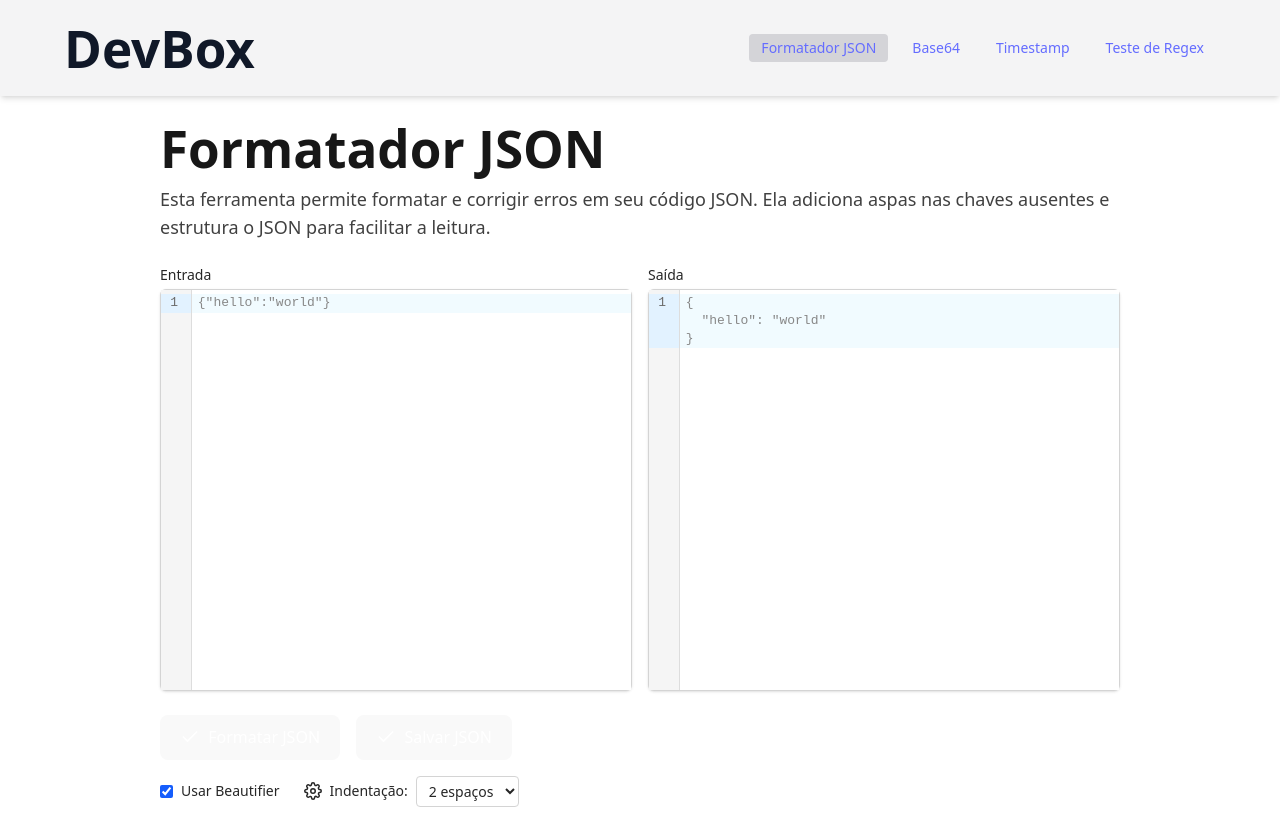
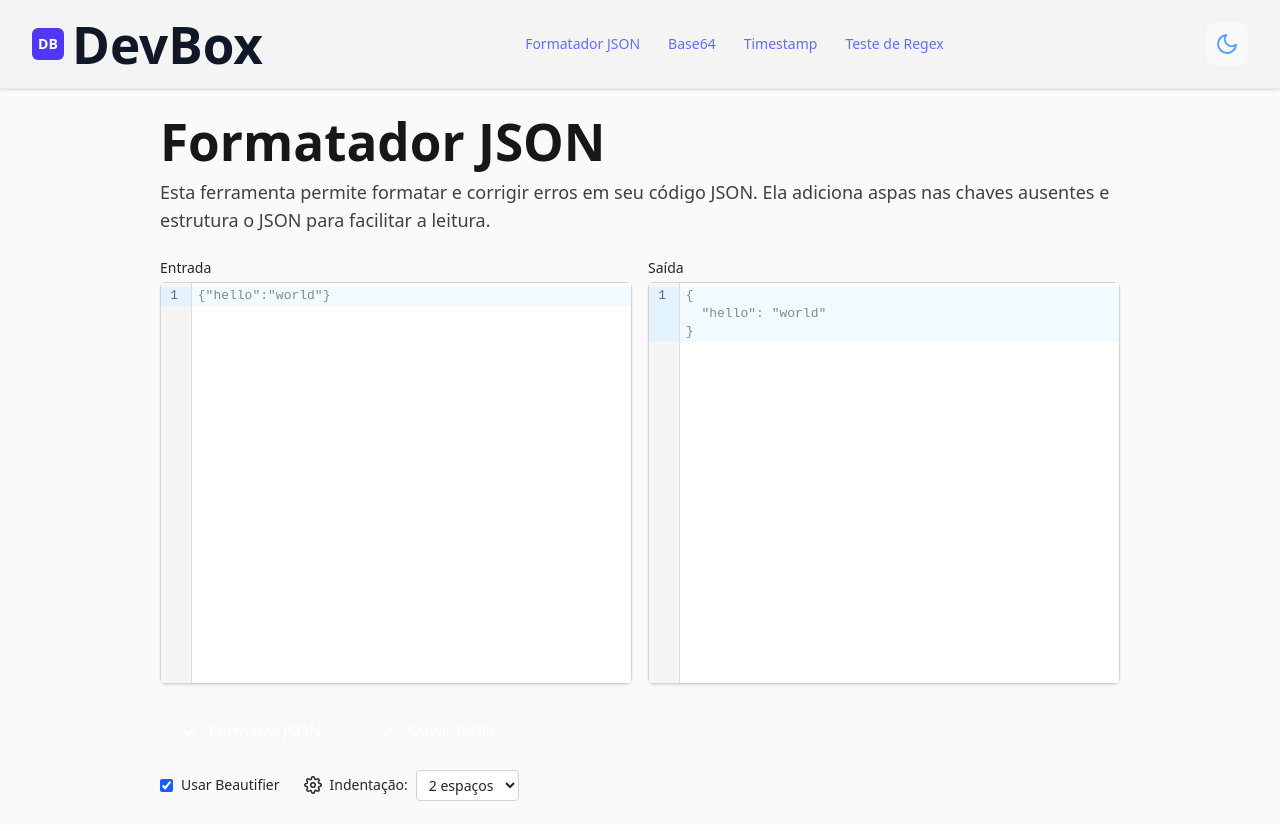
Before and after one commit to Elismar13/devbox, a React (Vite) app: page / in a window 1280 px wide. Built offline with nearby package versions, Linux system fonts and the light colour scheme.

Commit message:
refactor: update styling in Header and App components for improved consistency and dark mode support; remove unused clsx dependency
refactor: update styling in Header and App components for improved consistency and dark mode support; remove unused clsx dependency

```diff
--- a/src/App.tsx
+++ b/src/App.tsx
@@ -7,7 +7,7 @@ function App() {
   return (
     <ThemeProvider>
       <Router>
-        <div className="flex flex-col min-h-screen bg-white dark:bg-gray-900 text-gray-900 dark:text-gray-100 transition-colors duration-300">
+        <div className="flex flex-col min-h-screen bg-zinc-50 dark:bg-zinc-800 text-zinc-900 dark:text-zinc-100 transition-colors duration-300">
           <Header />
 
           <main className="w-screen">
--- a/src/components/DarkModeToggle.tsx
+++ b/src/components/DarkModeToggle.tsx
@@ -1,10 +1,8 @@
-import { useTranslation } from 'react-i18next'
+import { FiMoon, FiSun } from 'react-icons/fi'
 import ThemeContext from '../context/ThemeContext'
 import { useContext } from 'react'
 
 export default function DarkModeToggle() {
-  const { t } = useTranslation()
-
   const context = useContext(ThemeContext)
   if (!context) {
     throw new Error('ThemeContext must be used within a ThemeProvider')
@@ -15,9 +13,14 @@ export default function DarkModeToggle() {
   return (
     <button
       onClick={() => toggleTheme()}
-      className="px-3 py-1 text-sm border rounded hover:bg-zinc-200 dark:hover:bg-zinc-700 transition"
+      className={`p-2 rounded-full hover:bg-zinc-100 dark:hover:bg-zinc-800 transition-colors`}
+      aria-label={theme ? 'Switch to light mode' : 'Switch to dark mode'}
     >
-      {theme ? t('header.light') : t('header.dark')}
+      {theme === 'dark' ? (
+        <FiSun className="text-yellow-600" size={24} />
+      ) : (
+        <FiMoon className="text-blue-400" size={24} />
+      )}
     </button>
   )
 }
--- a/src/components/HamburgerMenu.tsx
+++ b/src/components/HamburgerMenu.tsx
@@ -1,4 +1,4 @@
-import { FaBars, FaTimes } from "react-icons/fa"
+import { FaBars, FaTimes } from 'react-icons/fa'
 
 export default function HamburgerMenu({
   isOpen,
@@ -9,8 +9,16 @@ export default function HamburgerMenu({
 }) {
   return (
     <div className="contents sm:hidden">
-      <button onClick={toggleMenu}>
-        {isOpen ? <FaTimes size={24} /> : <FaBars size={24} />}
+      <button
+        onClick={() => toggleMenu()}
+        className="p-2 rounded-md sm:hidden hover:bg-zinc-100 dark:hover:bg-zinc-800 transition-colors"
+        aria-label={isOpen ? 'Close menu' : 'Open menu'}
+      >
+        {isOpen ? (
+          <FaTimes className="w-5 h-5 text-zinc-600 dark:text-zinc-300" />
+        ) : (
+          <FaBars className="w-5 h-5 text-zinc-600 dark:text-zinc-300" />
+        )}
       </button>
     </div>
   )
--- a/src/components/Header.tsx
+++ b/src/components/Header.tsx
@@ -20,36 +20,68 @@ export default function Header() {
   const toggleMenu = () => setIsMenuOpen((prev) => !prev)
 
   return (
-    <header className="relative bg-zinc-100 dark:bg-zinc-800 p-5 shadow-md">
-      <div className="flex items-center justify-between max-w-6xl mx-auto">
-        <h1 className="text-lg font-semibold">DevBox</h1>
+    <header className="sticky top-0 z-50 bg-zinc-100 dark:bg-zinc-900 shadow-sm border-b border-gray-200 dark:border-gray-700">
+      <div className="flex items-center justify-between max-w-7xl mx-auto px-4 sm:px-6 lg:px-8 py-4">
+        {/* Logo */}
+        <Link to="/" className="flex items-center gap-2">
+          <div className="w-8 h-8 rounded-md bg-indigo-600 flex items-center justify-center">
+            <span className="text-white font-bold text-sm">DB</span>
+          </div>
+          <h1 className="text-xl font-bold text-gray-900 dark:text-gray-100 hidden sm:block">
+            DevBox
+          </h1>
+        </Link>
 
-        <HamburgerMenu isOpen={isMenuOpen} toggleMenu={toggleMenu} />
-
-        <nav
-          className={cn(
-            'flex-col sm:flex-row sm:flex gap-3 text-sm',
-            'absolute sm:static top-full left-0 w-full sm:w-auto bg-zinc-100 dark:bg-zinc-800 sm:bg-transparent sm:dark:bg-transparent px-5 sm:px-0 py-4 sm:py-0 z-50',
-            isMenuOpen ? 'flex' : 'hidden sm:flex'
-          )}
-        >
+        {/* Navegação */}
+        <nav className="hidden sm:flex items-center gap-1 p-1 rounded-lg">
           {tools.map(({ path, label }) => (
             <Link
               key={path}
               to={path}
-              onClick={() => setIsMenuOpen(false)} // fecha menu ao navegar
               className={cn(
-                'px-3 py-1 rounded transition-colors',
+                'px-3 py-1.5 text-sm rounded-md transition-colors',
                 location.pathname === path
-                  ? 'bg-zinc-300 dark:bg-zinc-700'
-                  : 'hover:bg-zinc-200 dark:hover:bg-zinc-800'
+                  ? 'bg-zinc-100 dark:bg-zinc-700 text-indigo-600 dark:text-indigo-400 font-medium' // Estado ativo
+                  : 'text-zinc-500 dark:text-zinc-400 hover:text-indigo-500 dark:hover:text-indigo-400 hover:bg-zinc-100 dark:hover:bg-zinc-700' // Estado hover
               )}
             >
               {t(`sidebar.${label}`)}
             </Link>
           ))}
         </nav>
+
+        {/* Controles */}
+        <div className="flex items-center gap-4">
+          <DarkModeToggle />
+          <HamburgerMenu isOpen={isMenuOpen} toggleMenu={toggleMenu} />
+        </div>
       </div>
+
+      {/* Mobile menu */}
+      {isMenuOpen && (
+        <div className="sm:hidden bg-white dark:bg-zinc-900 border-t border-zinc-200 dark:border-zinc-700">
+          <div className="max-w-7xl mx-auto px-4 py-2">
+            <nav className="flex flex-col gap-1">
+              {tools.map(({ path, label }) => (
+                <Link
+                  key={path}
+                  to={path}
+                  onClick={() => setIsMenuOpen(false)}
+                  className={cn(
+                    'px-3 py-2 rounded-md transition-colors',
+                    'text-sm font-medium',
+                    location.pathname === path
+                      ? 'bg-zinc-100 dark:bg-zinc-800 text-indigo-600 dark:text-indigo-400'
+                      : 'text-zinc-600 dark:text-zinc-300 hover:bg-zinc-100 dark:hover:bg-zinc-800'
+                  )}
+                >
+                  {t(`sidebar.${label}`)}
+                </Link>
+              ))}
+            </nav>
+          </div>
+        </div>
+      )}
     </header>
   )
 }
--- a/src/index.css
+++ b/src/index.css
@@ -42,16 +42,11 @@ h1 {
 button {
   border-radius: 8px;
   border: 1px solid transparent;
-  padding: 0.6em 1.2em;
   font-size: 1em;
   font-weight: 500;
   font-family: inherit;
-  background-color: #1a1a1a;
   cursor: pointer;
   transition: border-color 0.25s;
-}
-button:hover {
-  border-color: #646cff;
 }
 button:focus,
 button:focus-visible {
```
Also changed, not shown: 1 other file (tests, documents, lock files or other folders).
